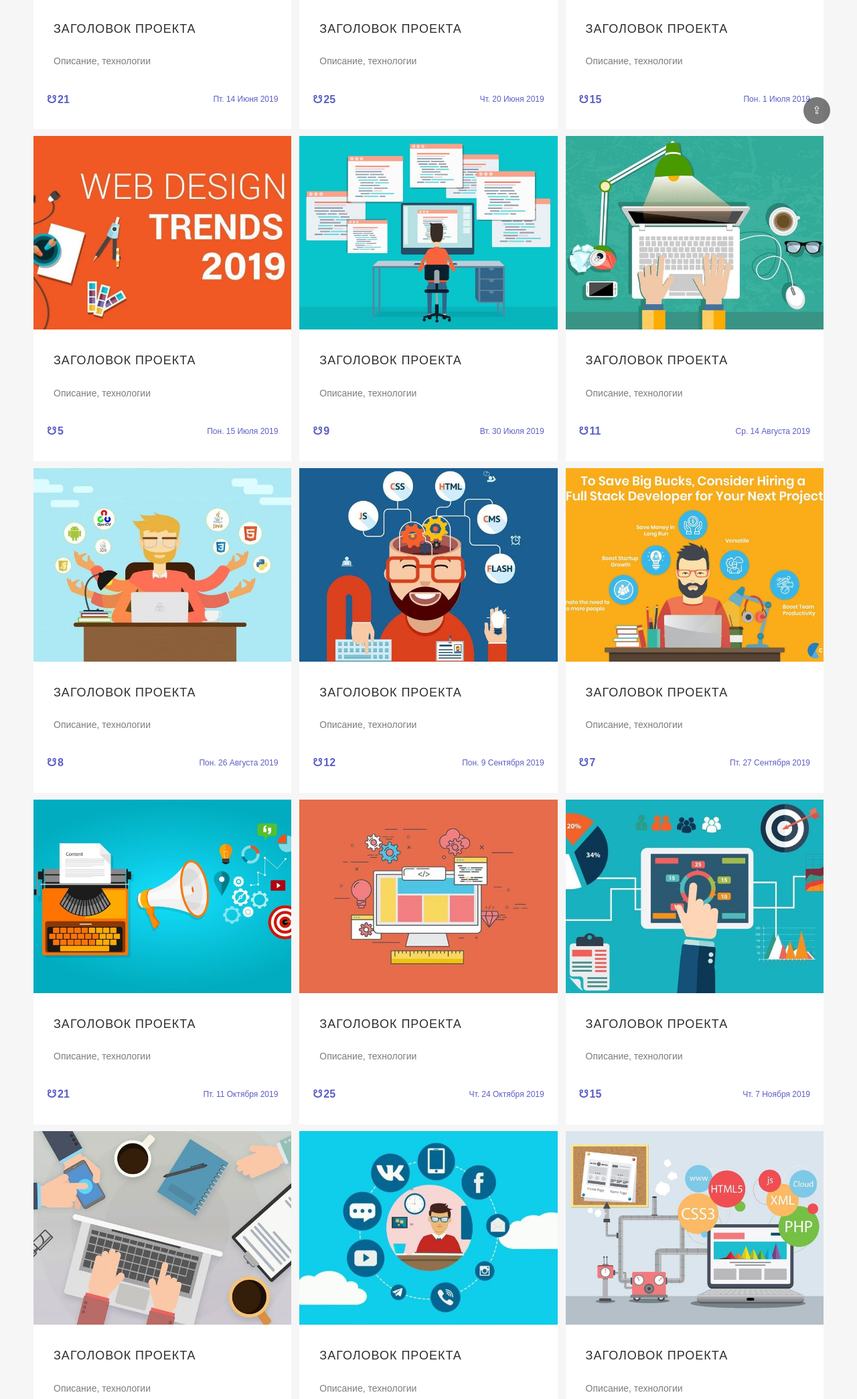
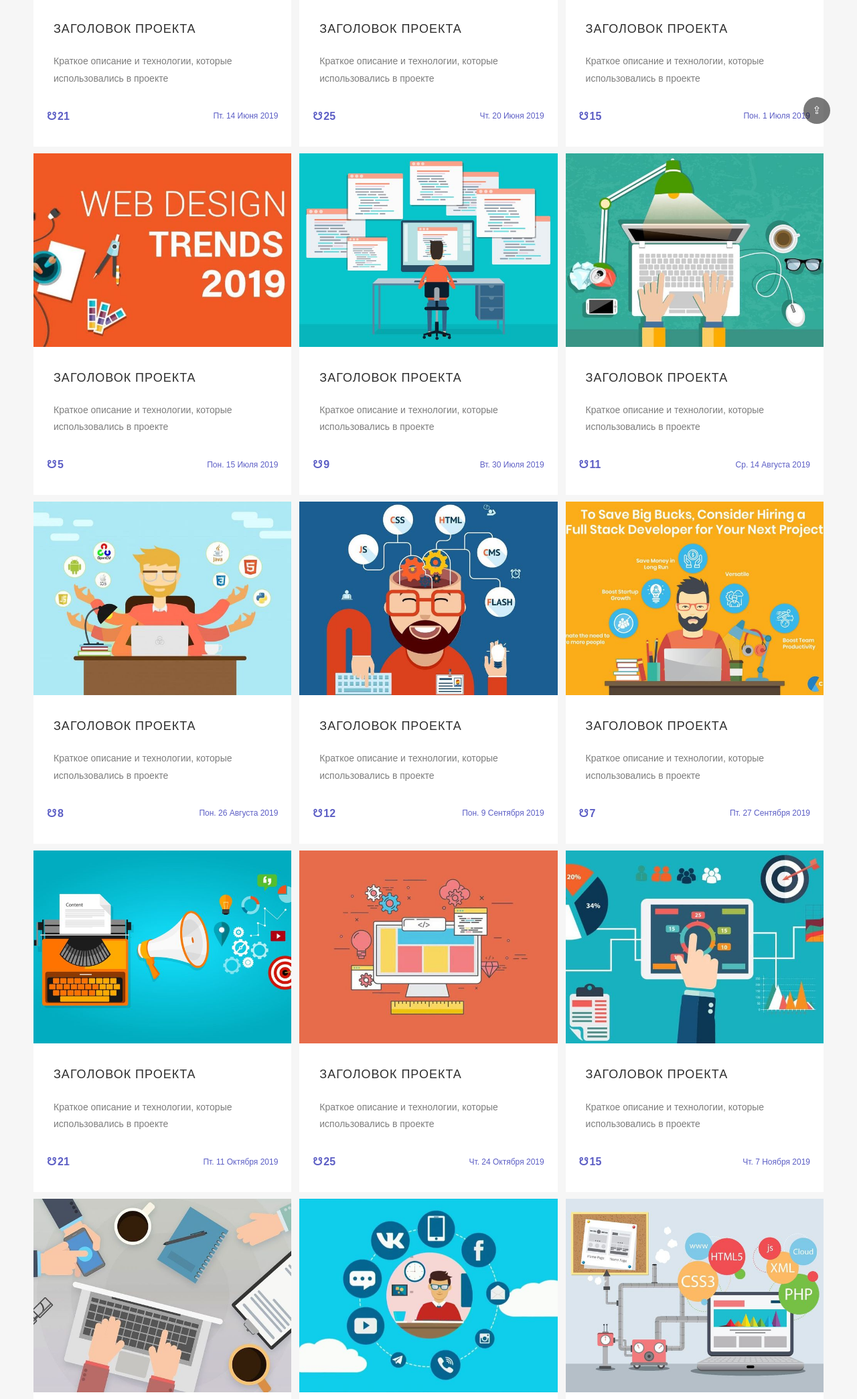
Before and after one commit to andrey-ageev/portfolio, a plain HTML site: page html-client/index.html in a window 1280 px wide. Shown: the part 575-2664 px from the top of the page at 67% size. Drawn offline with Linux system fonts and the light colour scheme.

Commit message:
The active class is assigned to the Portfolio link and removed from the Resume link. Changed the project descriptioin on the preview-page. Added copyright sign. - Класс active присвоен ссылке Порфолио и убран у ссылки Резюме. Изменено описание проектов на странице предпросмотра. Добавлен знак копирайта.

```diff
--- a/html-client/index.html
+++ b/html-client/index.html
@@ -42,10 +42,10 @@
                 <nav role="navigation">
                     <ul>
                         <li>
-                            <a href="http://" class="active">Резюме</a>
+                            <a href="http://" >Резюме</a>
                         </li>
                         <li>
-                            <a href="http://" >Портфолио</a>
+                            <a href="http://" class="active">Портфолио</a>
                         </li>
                     </ul>
                 </nav>
@@ -61,7 +61,7 @@
                         <img src="../files/001/image-preview.jpg" alt="Заголовок проекта">
                         <div class="details">
                             <h2>Заголовок проекта</h2>
-                            <p>Описание, технологии</p>
+                            <p>Краткое описание и технологии, которые использовались в проекте</p>
                         </div>
                         <div class="info"><span class="views">21</span>
                             <span class="date">Пт. 14 Июня 2019</span>
@@ -74,7 +74,7 @@
                         <img src="../files/002/image-preview.jpg" alt="Заголовок проекта">
                         <div class="details">
                             <h2>Заголовок проекта</h2>
-                            <p>Описание, технологии</p>
+                            <p>Краткое описание и технологии, которые использовались в проекте</p>
                         </div>
                         <div class="info"><span class="views">25</span>
                             <span class="date">Чт. 20 Июня 2019</span>
@@ -86,7 +86,7 @@
                         <img src="../files/003/image-preview.jpeg" alt="Заголовок проекта">
                         <div class="details">
                             <h2>Заголовок проекта</h2>
-                            <p>Описание, технологии</p>
+                            <p>Краткое описание и технологии, которые использовались в проекте</p>
                         </div>
                         <div class="info"><span class="views">15</span>
                             <span class="date">Пон. 1 Июля 2019</span>
@@ -98,7 +98,7 @@
                         <img src="../files/004/image-preview.jpeg" alt="Заголовок проекта">
                         <div class="details">
                                <h2>Заголовок проекта</h2>
-                               <p>Описание, технологии</p>
+                               <p>Краткое описание и технологии, которые использовались в проекте</p>
                         </div>
                         <div class="info"><span class="views">5</span>
                             <span class="date">Пон. 15 Июля 2019</span>
@@ -110,7 +110,7 @@
                         <img src="../files/005/image-preview.jpg" alt="Заголовок проекта">
                         <div class="details">
                             <h2>Заголовок проекта</h2>
-                            <p>Описание, технологии</p>
+                            <p>Краткое описание и технологии, которые использовались в проекте</p>
                         </div>
                         <div class="info"><span class="views">9</span>
                             <span class="date">Вт. 30 Июля 2019</span>
@@ -122,7 +122,7 @@
                         <img src="../files/006/image-preview.jpg" alt="Заголовок проекта">
                         <div class="details">
                             <h2>Заголовок проекта</h2>
-                            <p>Описание, технологии</p>
+                            <p>Краткое описание и технологии, которые использовались в проекте</p>
                         </div>
                         <div class="info"><span class="views">11</span>
                             <span class="date">Ср. 14 Августа 2019</span>
@@ -134,7 +134,7 @@
                         <img src="../files/007/image-preview.jpg" alt="Заголовок проекта">
                         <div class="details">
                             <h2>Заголовок проекта</h2>
-                            <p>Описание, технологии</p>
+                            <p>Краткое описание и технологии, которые использовались в проекте</p>
                         </div>
                         <div class="info"><span class="views">8</span>
                             <span class="date">Пон. 26 Августа 2019</span>
@@ -146,7 +146,7 @@
                         <img src="../files/008/image-preview.jpeg" alt="Заголовок проекта">
                         <div class="details">
                             <h2>Заголовок проекта</h2>
-                            <p>Описание, технологии</p>
+                            <p>Краткое описание и технологии, которые использовались в проекте</p>
                         </div>
                         <div class="info"><span class="views">12</span>
                             <span class="date">Пон. 9 Сентября 2019</span>
@@ -158,7 +158,7 @@
                         <img src="../files/009/image-preview.jpg" alt="Заголовок проекта">
                         <div class="details">
                             <h2>Заголовок проекта</h2>
-                            <p>Описание, технологии</p>
+                            <p>Краткое описание и технологии, которые использовались в проекте</p>
                         </div>
                         <div class="info"><span class="views">7</span>
                             <span class="date">Пт. 27 Сентября 2019</span>
@@ -170,7 +170,7 @@
                         <img src="../files/010/image-preview.jpg" alt="Заголовок проекта">
                         <div class="details">
                             <h2>Заголовок проекта</h2>
-                            <p>Описание, технологии</p>
+                            <p>Краткое описание и технологии, которые использовались в проекте</p>
                         </div>
                         <div class="info"><span class="views">21</span>
                             <span class="date">Пт. 11 Октября 2019</span>
@@ -182,7 +182,7 @@
                         <img src="../files/011/image-preview.jpeg" alt="Заголовок проекта">
                         <div class="details">
                             <h2>Заголовок проекта</h2>
-                            <p>Описание, технологии</p>
+                            <p>Краткое описание и технологии, которые использовались в проекте</p>
                         </div>
                         <div class="info"><span class="views">25</span>
                             <span class="date">Чт. 24 Октября 2019</span>
@@ -194,7 +194,7 @@
                         <img src="../files/012/image-preview.jpg" alt="Заголовок проекта">
                         <div class="details">
                             <h2>Заголовок проекта</h2>
-                            <p>Описание, технологии</p>
+                            <p>Краткое описание и технологии, которые использовались в проекте</p>
                         </div>
                         <div class="info"><span class="views">15</span>
                             <span class="date">Чт. 7 Ноября 2019</span>
@@ -206,7 +206,7 @@
                         <img src="../files/013/image-preview.jpg" alt="Заголовок проекта">
                         <div class="details">
                             <h2>Заголовок проекта</h2>
-                            <p>Описание, технологии</p>
+                            <p>Краткое описание и технологии, которые использовались в проекте</p>
                         </div>
                         <div class="info"><span class="views">5</span>
                             <span class="date">Пт. 22 Нобяря 2019</span>
@@ -218,7 +218,7 @@
                         <img src="../files/014/image-preview.jpg" alt="Заголовок проекта">
                         <div class="details">
                             <h2>Заголовок проекта</h2>
-                            <p>Описание, технологии</p>
+                            <p>Краткое описание и технологии, которые использовались в проекте</p>
                         </div>
                         <div class="info"><span class="views">9</span>
                             <span class="date">Вт. 3 Декабря 2019</span>
@@ -230,7 +230,7 @@
                         <img src="../files/015/image-preview.jpg" alt="Заголовок проекта">
                         <div class="details">
                             <h2>Заголовок проекта</h2>
-                            <p>Описание, технологии</p>
+                            <p>Краткое описание и технологии, которые использовались в проекте</p>
                         </div>
                         <div class="info"><span class="views">11</span>
                             <span class="date">Ср. 18 Декабря 2019</span>
@@ -242,7 +242,7 @@
                         <img src="../files/016/image-preview.jpeg" alt="Заголовок проекта">
                         <div class="details">
                             <h2>Заголовок проекта</h2>
-                            <p>Описание, технологии</p>
+                            <p>Краткое описание и технологии, которые использовались в проекте</p>
                         </div>
                         <div class="info"><span class="views">8</span>
                             <span class="date">Пон. 30 Декабря 2019</span>
@@ -254,7 +254,7 @@
                         <img src="../files/017/image-preview.jpeg" alt="Заголовок проекта">
                         <div class="details">
                             <h2>Заголовок проекта</h2>
-                            <p>Описание, технологии</p>
+                            <p>Краткое описание и технологии, которые использовались в проекте</p>
                         </div>
                         <div class="info"><span class="views">12</span>
                             <span class="date">Ср. 15 Января 2020</span>
@@ -266,7 +266,7 @@
                         <img src="../files/018/image-preview.jpg" alt="Заголовок проекта">
                         <div class="details">
                             <h2>Заголовок проекта</h2>
-                            <p>Описание, технологии</p>
+                            <p>Краткое описание и технологии, которые использовались в проекте</p>
                         </div>
                         <div class="info"><span class="views">7</span>
                             <span class="date">Пт. 31 Января 2020</span>
@@ -286,7 +286,7 @@
                     <a href="#">Ссылка</a>
                 </li>
             </ul>
-            <small>Andrey Ageev 2019</small>
+            <small>Andrey Ageev © 2019</small>
         </footer>
         <!-------------the end of the footer - подвал, конец ------------------>
         <!--------scrolltop - скролл вверх-------->
```
